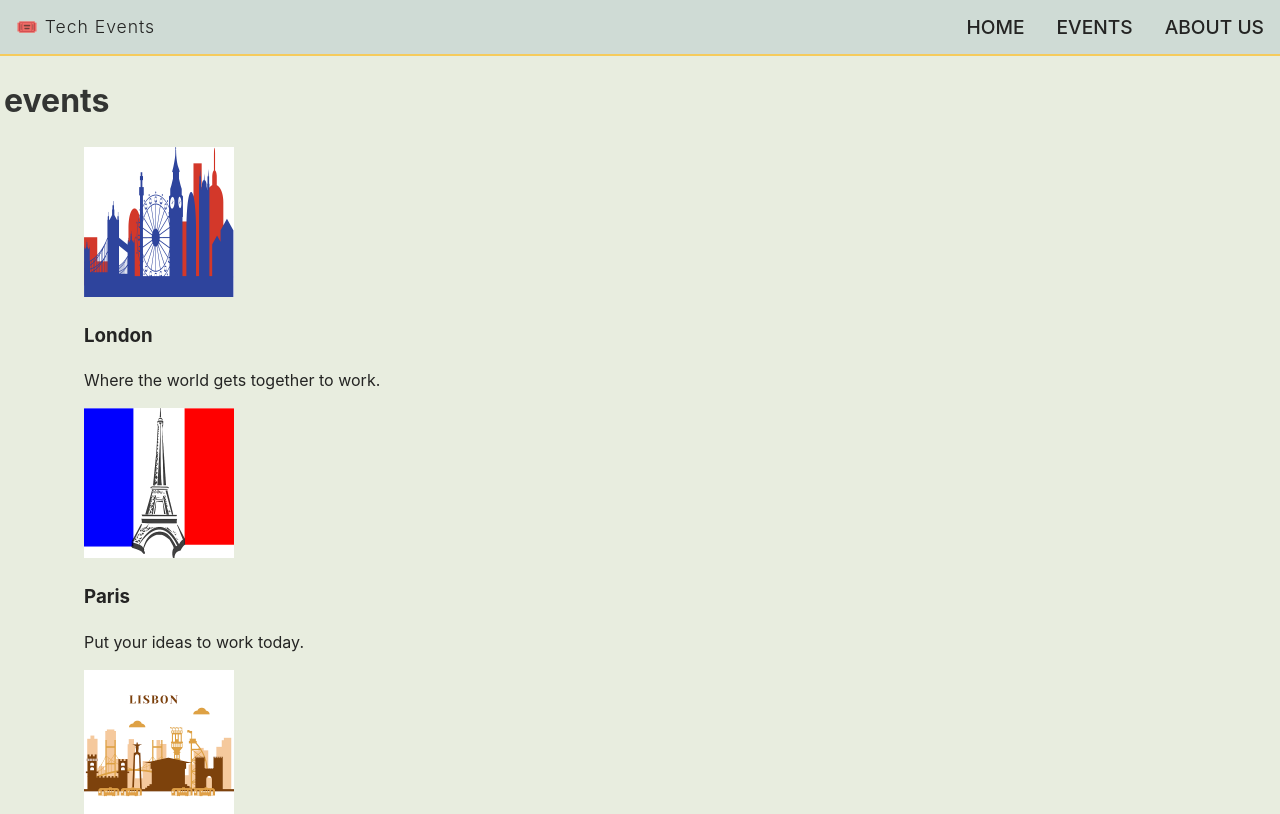
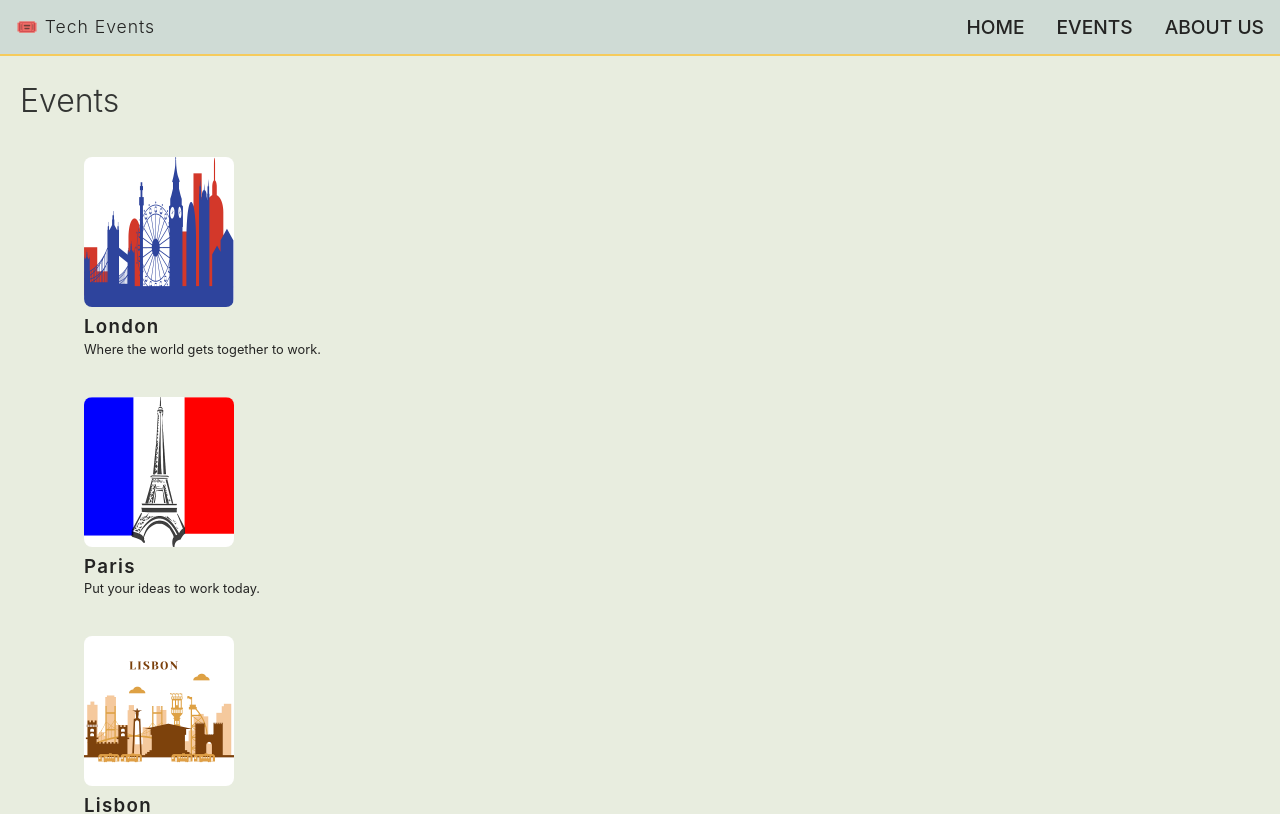
Before and after one commit to johnclamy/basic-node-app, a Next.js app: page /events in a window 1280 px wide. Shown: the top 814 px of the page. Built offline with nearby package versions, Linux system fonts and the light colour scheme.

Commit message:
style the events list page

```diff
--- a/pages/events/index.js
+++ b/pages/events/index.js
@@ -1,5 +1,6 @@
 import Image from "next/image";
 import Link from "next/link";
+import styles from "../../styles/Events.module.css";
 
 const events = [
   {
@@ -21,13 +22,13 @@ const events = [
 
 export default function Events() {
   return (
-    <main>
+    <>
       <header>
-        <h1>events</h1>
+        <h1 className={styles.title}>events</h1>
       </header>
       <ul>
         {events.map(({ imgFileName, location, slogan }) => (
-          <li key={location}>
+          <li key={location} className={styles["category-item"]}>
             <Link href={`/events/${location.toLowerCase()}`}>
               <a>
                 <figure>
@@ -36,10 +37,11 @@ export default function Events() {
                     height={150}
                     alt={`Events in ${location}`}
                     src={`/imgs/${imgFileName}`}
+                    className={styles.image}
                   />
                   <figcaption>
-                    <h3>{location}</h3>
-                    <p>{slogan}</p>
+                    <h3 className={styles["category-title"]}>{location}</h3>
+                    <p className={styles.text}>{slogan}</p>
                   </figcaption>
                 </figure>
               </a>
@@ -47,6 +49,6 @@ export default function Events() {
           </li>
         ))}
       </ul>
-    </main>
+    </>
   );
 }
--- /dev/null
+++ b/styles/Events.module.css
@@ -0,0 +1,28 @@
+.title {
+  text-transform: capitalize;
+  padding-left: 1rem;
+  margin-bottom: 2rem;
+  font-weight: 300;
+}
+
+.image {
+  border-radius: 0.5rem;
+}
+
+.category-item {
+  margin-bottom: 2.5rem;
+}
+
+.category-title {
+  margin: 0;
+  color: var(--darker);
+  font-weight: 600;
+  letter-spacing: 0.08rem;
+}
+
+.text {
+  line-height: 1.2;
+  margin: 0;
+  font-size: 0.8rem;
+  padding-right: 2rem;
+}
```
